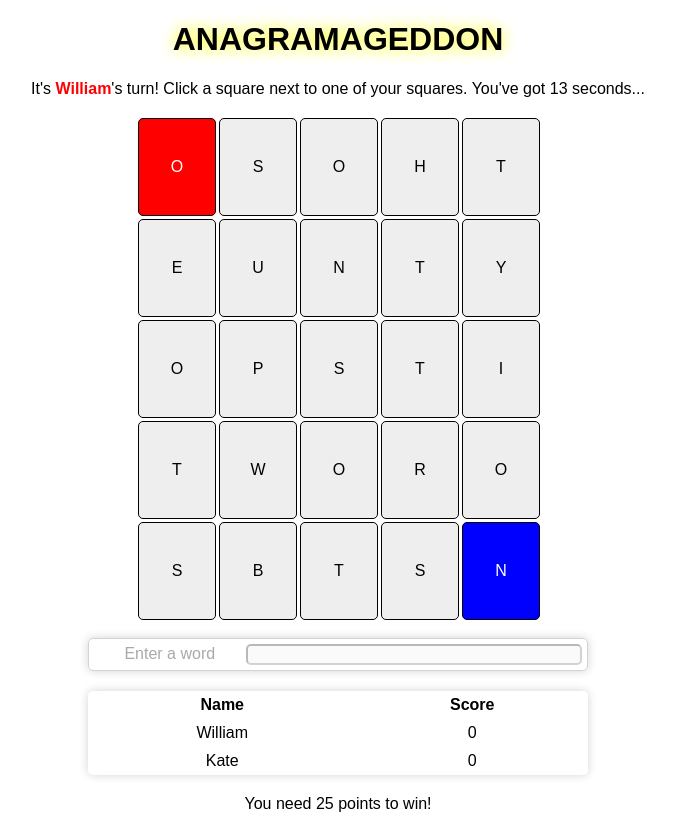
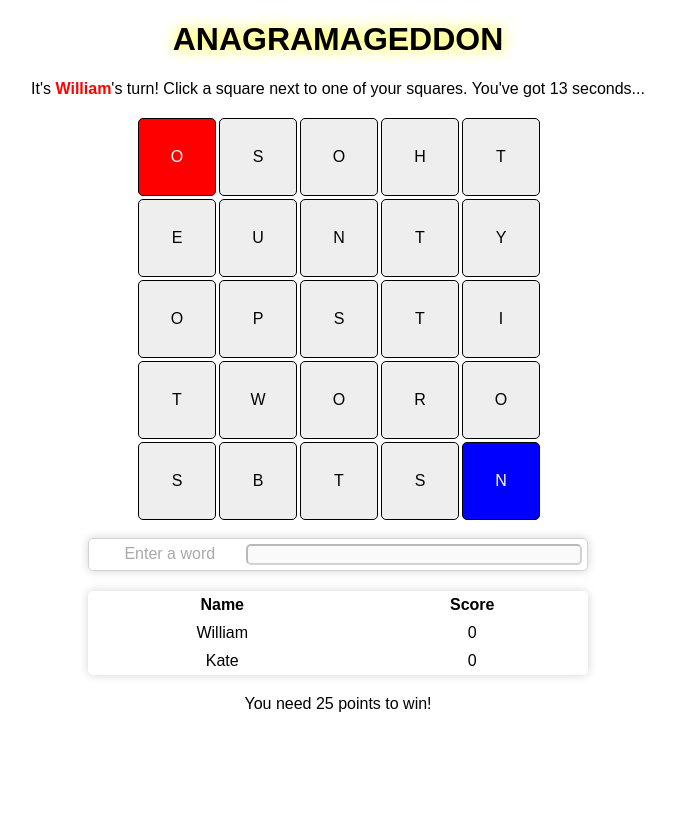
Before and after one commit to wjrm500/AnagramageddonBrowser, a React (Create React App) app: page / in a window 1280 px wide. Both pictures are taken after a click on the input 640 px from the left and 188 px from the top of the page. Shown: the whole page, without its empty margins (302-977 px from the left). Built offline with nearby package versions, Linux system fonts and the light colour scheme.

Commit message:
Making grid slightly smaller to fit better on laptop screens

```diff
--- a/src/css/Grid.css
+++ b/src/css/Grid.css
@@ -4,9 +4,9 @@
   display: grid;
   grid-auto-flow: row;
   grid-gap: 5px;
-  height: 500px;
+  height: 400px;
   margin-top: 20px;
-  width: 50vh;
+  width: 400px;
 }
 
 .row {
```
